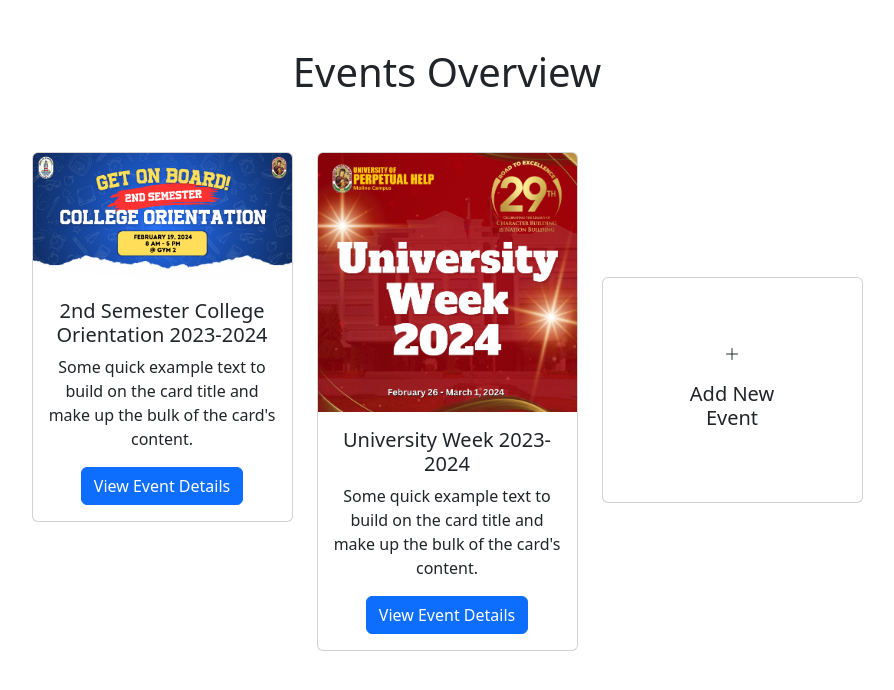
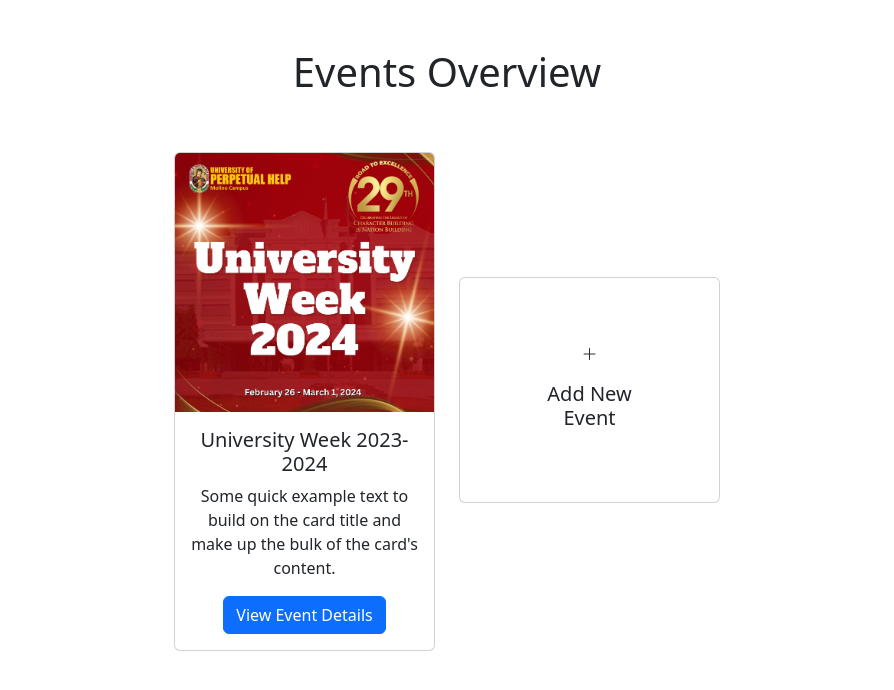
Before and after one commit to MACantara/TRACKIT, a Flask app: page /events-overview in a window 1280 px wide. Shown: the part 56-746 px from the top of the page, without its empty margins (193-1087 px from the left). Run offline with Flask 3, Linux system fonts and the light colour scheme; some libraries are stand-ins or nearby versions.

Commit message:
Add dependencies and remove unused code

```diff
--- a/app.py
+++ b/app.py
@@ -1,4 +1,4 @@
-from flask import Flask, render_template, request, redirect, send_from_directory
+from flask import Flask, render_template, request, redirect, send_from_directory, make_response
 from flask_sqlalchemy import SQLAlchemy
 from datetime import datetime
 from psycopg2 import connect, Error
--- a/templates/events-overview.html
+++ b/templates/events-overview.html
@@ -11,17 +11,6 @@
         </div>
     </div>
     <div class="row g-4 justify-content-center">
-        <div class="col-12 col-sm-6 col-md-4 col-lg-3">
-            <div class="card text-center">
-                <img src="{{ url_for('static', filename='img/Poster-2nd-Semester-College-Orientation-SY-2023-2024.png')}}" class="card-img-top" alt="Poster 2nd Semester College Orientation SY 2023-2024">
-                <div class="card-body">
-                    <h5 class="card-title">2nd Semester College Orientation 2023-2024</h5>
-                    <p class="card-text">Some quick example text to build on the card title and make up the bulk of the
-                        card's content.</p>
-                    <a href="#" class="btn btn-primary">View Event Details</a>
-                </div>
-            </div>
-        </div>
         <div class="col-12 col-sm-6 col-md-4 col-lg-3">
             <div class="card text-center">
                 <img src="{{ url_for('static', filename='img/university-week-picture.jpg')}}" class="card-img-top" alt="University Week">
```
Also changed, not shown: robot.txt (renamed from static/robot.txt).
